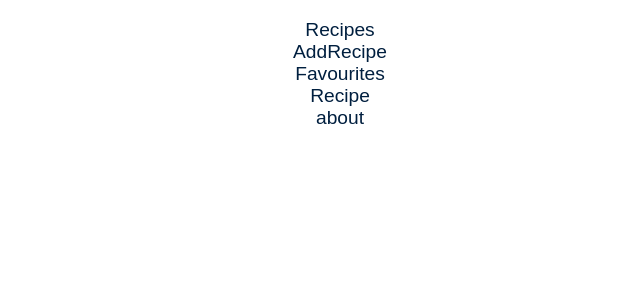
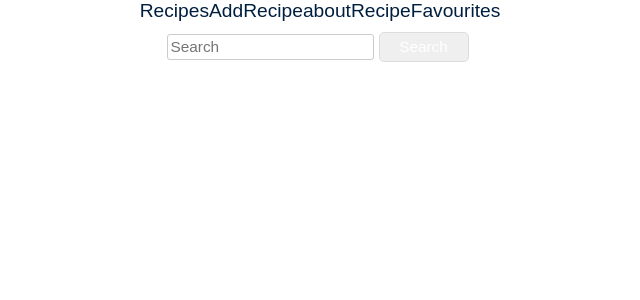
Before and after one commit to seidoo99/react-recipe-app, a React (Create React App) app: page / in a window 1280 px wide. Shown: the top 300 px of the page, without its empty margins (320-960 px from the left). Built offline with nearby package versions, Linux system fonts and the light colour scheme.

Commit message:
working on removing list

```diff
--- a/src/App.js
+++ b/src/App.js
@@ -19,6 +19,7 @@ function App() {
     <Route path='/' exact component={Home}/>
 	<Route path='/Recipes' exact component={Recipes}/>
 	<Route path='/favourite' exact component={Favourite}/>
+	<Route path='/Recipes/:id' exact component={Favourite}/>
     </div>
     </Router>
   );
--- a/src/actions/action.js
+++ b/src/actions/action.js
@@ -3,5 +3,21 @@ console.log('you clicked on recipe', recipe.name);
 return {
     type: 'RECIPE_SELECTED',
     payload: recipe
- }
+    }
 }
+
+export const removeRecipe = (recipe)=> {
+    console.log('you clicked on recipe', recipe.name);
+    return {
+        type: 'REMOVE_RECIPE',
+        payload: recipe
+     }
+}
+
+export const getRecipe = (recipe)=> {
+    console.log('you clicked on recipe', recipe.name);
+    return {
+        type: 'GET_RECIPE',
+        payload: recipe
+     }
+}
--- a/src/components/Favourite.js
+++ b/src/components/Favourite.js
@@ -7,6 +7,7 @@ import {
 import {bindActionCreators} from 'redux'
 import {connect} from 'react-redux'
 import {selectRecipe} from '../actions/action'
+import {removeRecipe} from '../actions/action'
 
 class Favorite extends Component {
     // constructor(props) {
@@ -35,7 +36,7 @@ class Favorite extends Component {
                                     <div className='card-bod'>
                                  <h5 class="card-title">{fav.name}</h5>
                                     </div>
-                                    <button class="btn btn-outline-success my-2 my-sm-0" type="submit">remove</button>
+                                    <button class="btn btn-outline-success my-2 my-sm-0" type="submit" onClick={()=>this.props.removeRecipe(fav)}>remove</button>
                                     {/*<button class="btn btn-outline-success my-2 my-sm-0" type="submit">Details</button>*/}
                                 </div>
                             </li>
@@ -47,14 +48,15 @@ class Favorite extends Component {
 }
 function mapStateToProps(state){
     return {
-        favorite: state.favorites.favorite
+        favorite: state.favorites.favorite,
+        // remove: state.favorites.remove
     }
 }
-// function mapDispatchToProps(dispatch){
-//     return bindActionCreators({
-//         selectRecipe: selectRecipe
-//     }, dispatch)
+function mapDispatchToProps(dispatch){
+    return bindActionCreators({
+        removeRecipe: removeRecipe
+    }, dispatch)
 
 
-// }
-export default connect(mapStateToProps)(Favorite)
+}
+export default connect(mapStateToProps,mapDispatchToProps)(Favorite)
--- a/src/components/Home.js
+++ b/src/components/Home.js
@@ -9,34 +9,13 @@ import {
 
 class Home extends Component {
     render() {
-
-        return (
-            <ul class="nav justify-content-center">
-                <li class="nav-item">
-                    <a class="nav-link" href="#">Recipes</a>
-                </li>
-                <li class="nav-item">
-                    <a class="nav-link" href="#">AddRecipe</a>
-                </li>
-                <li class="nav-item">
-                    <a class="nav-link" href="#">Favourites</a>
-                </li>
-                <li class="nav-item">
-                    <a class="nav-link" href="#">Recipe</a>
-                </li>
-                <li class="nav-item">
-                    <a class="nav-link" href="#">about</a>
-                </li>
-
-</ul>
-        )
         return (
             <Route>
-                <nav class="navbar navbar-light bg-light justify-content-between">
+                <nav className="navbar navbar-light bg-light justify-content-between">
                 <Link to='Recipes'>Recipes</Link>
                 <Link to="NewRecipes">AddRecipe</Link>
                 <Link to="About">about</Link>
-                <Link to="Recipe">Recipe</Link>
+                <Link to="Recipes/:id">Recipe</Link>
                 <Link to="favourite">Favourites</Link>
 
                     <form class="form-inline">
--- a/src/components/Recipes.js
+++ b/src/components/Recipes.js
@@ -34,7 +34,7 @@ class Recipes extends Component {
                                 <div className='card'>
                                     <a><img className="card-img-top" id='image' src={recipe.image} /></a>
                                     <div className='card-bod'>
-                                   <Link><h5 class="card-title">{recipe.name}</h5> </Link>
+                                    <h5 class="card-title">{recipe.name}</h5>
                                     </div>
                                     <button class="btn btn-outline-success my-2 my-sm-0" type="submit" onClick={()=>this.props.selectRecipe(recipe)}>Favorites</button>
                                     <button class="btn btn-outline-success my-2 my-sm-0" type="submit">Details</button>
@@ -48,7 +48,8 @@ class Recipes extends Component {
 }
 function mapStateToProps(state){
     return {
-        recipes: state.recipes
+        recipes: state.recipes,
+
     }
 }
 function mapDispatchToProps(dispatch){
--- a/src/reducers/combinedReducer.js
+++ b/src/reducers/combinedReducer.js
@@ -1,10 +1,12 @@
 import {combineReducers} from 'redux'
 import recipeReducer from './dummyData'
 import favoriteReducer from './favoriteRecipe'
+import removeReducer from './removeRecipe'
 
 const allReducers = combineReducers({
     recipes: recipeReducer,
     favorites: favoriteReducer
+    // removeRecipe: removeReducer
 });
 
 export default allReducers
--- a/src/reducers/dummyData.js
+++ b/src/reducers/dummyData.js
@@ -2,7 +2,7 @@ export default function() {
   return [
     {
       name: 'Pumpkin Pie',
-      image: '../../public/image/Pumpkin-pie-recipe.jpg',
+      image: '../public/image/Pumpkin-pie-recipe.jpg',
       ingredients: [
         'Pumpkin Puree',
         'Sweetened Condensed Milk',
@@ -51,7 +51,7 @@ export default function() {
         'Pumpkin Pie Spice',
         'Pie Crust'
       ],
-      id:1
+      id:4
     },
     {
       name: 'Spaghetti',
@@ -70,17 +70,17 @@ export default function() {
         step5: ''
       }
     ],
-    id: 2
+    id: 5
     },
     {
       name: 'Onion Pie',
-      image:'../../public/image/Onion-Pie.jpg',
+      image:'/public/image/Onion-Pie.jpg',
       ingredients: [
         'Onion',
         'Pie Crust',
         'Sounds Yummy right?'
       ],
-      id: 3
+      id: 6
     }
   ]
 }
--- a/src/reducers/favoriteRecipe.js
+++ b/src/reducers/favoriteRecipe.js
@@ -1,4 +1,4 @@
-export default function (state = { favorite: [] }, action) {
+export default function (state = { favorite: [] , detail:{}}, action) {
 
     switch (action.type) {
       case "RECIPE_SELECTED":
@@ -6,7 +6,18 @@ export default function (state = { favorite: [] }, action) {
           ...state,
           favorite: [...state.favorite, action.payload]
         }
-        break;
+      case "REMOVE_RECIPE" :
+      const id = action.payload.id
+        return {
+            ...state,
+            favorite: state.favorite.filter((recipe) => recipe.id !== id)
+        }
+      // case "GET_RECIPE" :
+      // const id = action.payload.id
+      //   return {
+      //       ...state,
+      //       detail: state.favorite.filter((recipe) => recipe.id == id)
+      //   }
       default:
         return state
     }
```
Also changed, not shown: src/components/Recipe.js (+16 -14 lines), src/reducers/removeRecipe.js (added, +13 -0 lines).
